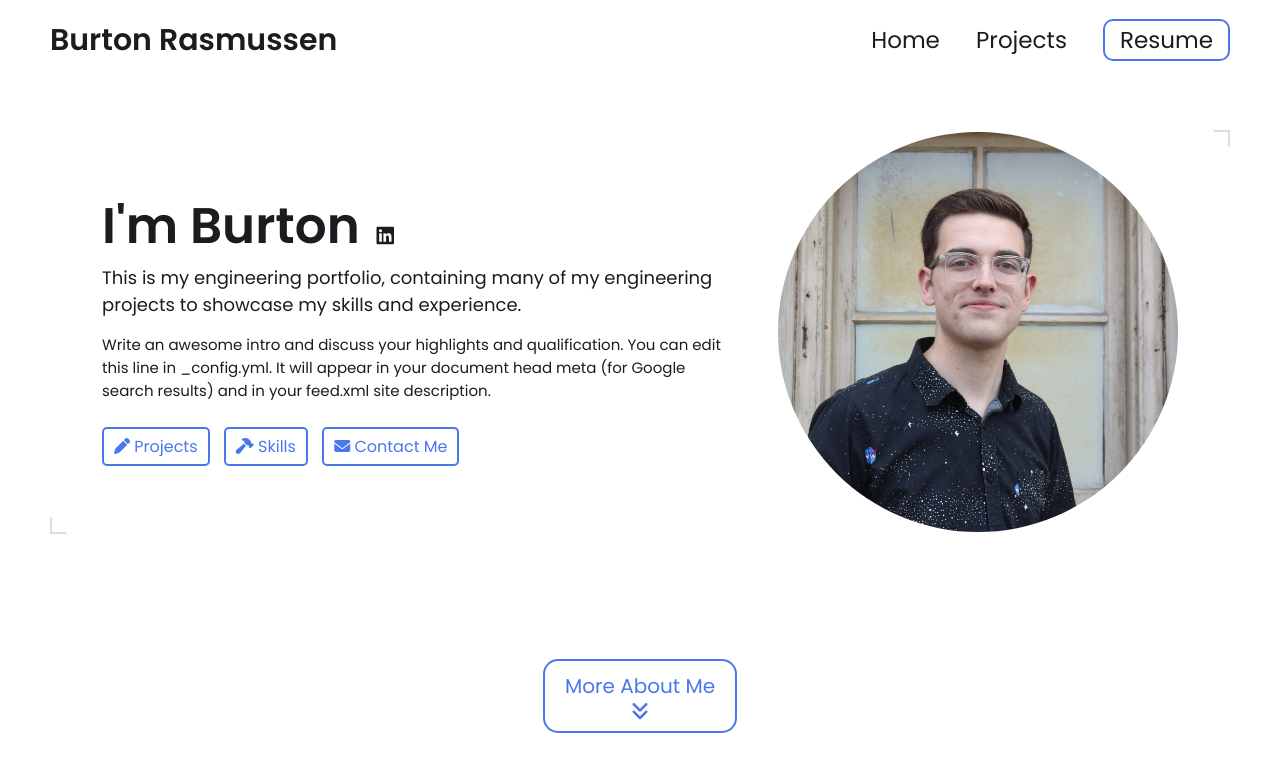
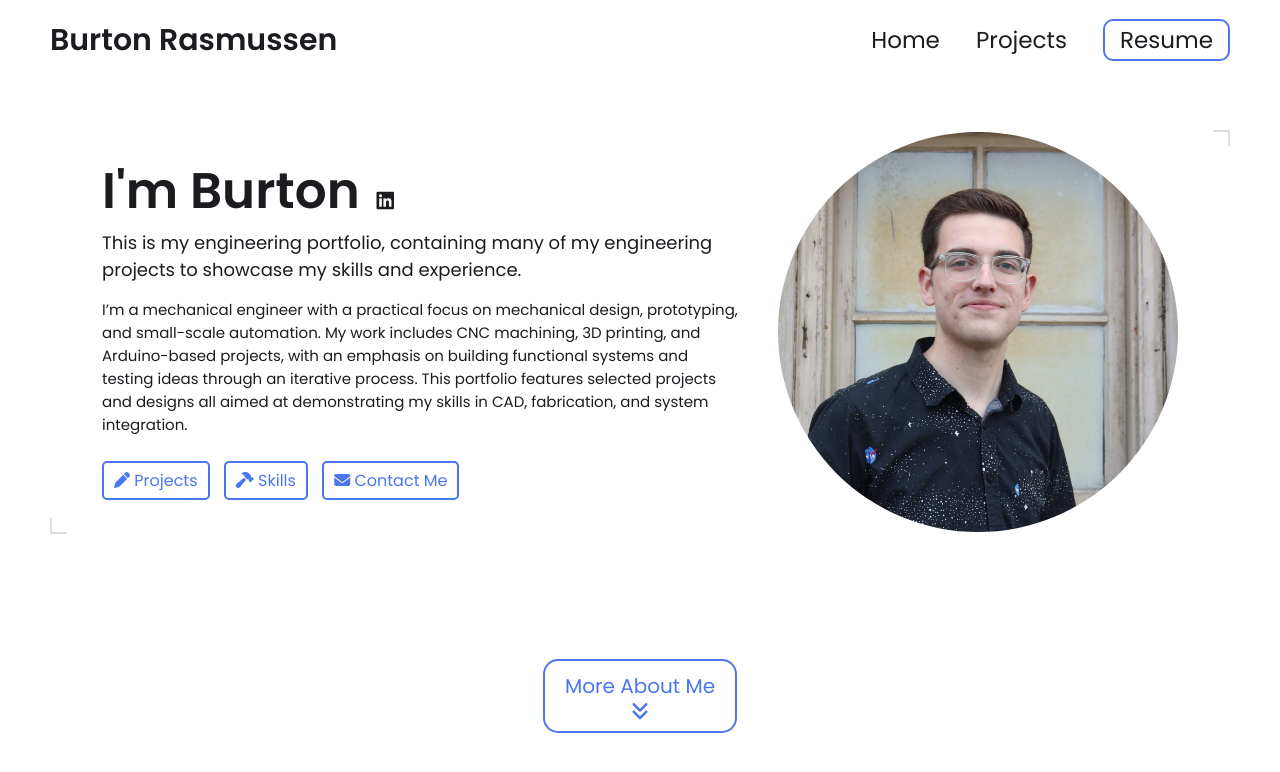
Before and after one commit to burtonrasmussen/burtonrasmussen.github.io, a Jekyll site: the page built from index.html, in a window 1280 px wide and 900 px high. Shown: the top 772 px of the window. Built offline with Jekyll 4.4.1, drawn with Linux system fonts in a browser that asks for light colours.

Commit message:
Update _config.yml

```diff
--- a/_config.yml
+++ b/_config.yml
@@ -15,9 +15,9 @@ title: Burton Rasmussen's Portfolio # This is what shows up in the tab of the br
 name: Burton Rasmussen
 headline: This is my engineering portfolio, containing many of my engineering projects to showcase my skills and experience.
 description: >- # dont remove this line. this will ignore all new lines until the next section
-  Write an awesome intro and discuss your highlights and qualification. You can edit this
-  line in _config.yml. It will appear in your document head meta (for
-  Google search results) and in your feed.xml site description.
+  I’m a mechanical engineer with a practical focus on mechanical design, prototyping, and small-scale automation. My work includes
+  CNC machining, 3D printing, and Arduino-based projects, with an emphasis on building functional systems and testing ideas
+  through an iterative process. This portfolio features selected projects and designs all aimed at demonstrating my skills in CAD, fabrication, and system integration.
 
 # Place your profile image in /assets/images/profile-image/folder and edit the file name
 profile_image: ./assets/images/profile-image/avatar.jpg
```
